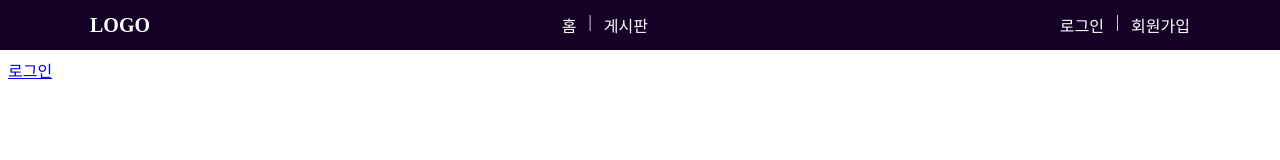
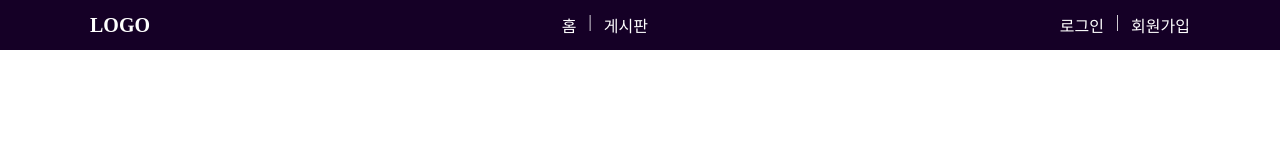
Before and after one commit to madTicket/front, a React (Create React App) app: page /login in a window 1280 px wide. Shown: the top 160 px of the page. Built offline with nearby package versions, Linux system fonts and the light colour scheme.

Commit message:
init commit

```diff
--- a/package.json
+++ b/package.json
@@ -8,6 +8,7 @@
     "@testing-library/jest-dom": "^5.17.0",
     "@testing-library/react": "^13.4.0",
     "@testing-library/user-event": "^13.5.0",
+    "axios": "^1.6.5",
     "jwt-decode": "^4.0.0",
     "node-sass": "^7.0.3",
     "react": "^18.2.0",
--- /dev/null
+++ b/src/GoogleLoginButton.js
@@ -0,0 +1,50 @@
+import React from 'react';
+import axios from 'axios';
+import { GoogleLogin } from "@react-oauth/google";
+import { GoogleOAuthProvider } from "@react-oauth/google";
+import { jwtDecode } from 'jwt-decode';
+
+const GoogleLoginButton = () => {
+    const clientId = '78372213139-32um8dhc4u3f2av15cqtssbgeu91qgvq.apps.googleusercontent.com'; // Replace with your actual Google Client ID
+
+    const onSuccess = async (credentialResponse) => {
+        // Handle successful login
+
+        try {
+            const response = await axios.post(
+                'http://localhost:3001/login',
+                { access_token: credentialResponse.credential },
+                { withCredentials: true }
+            );
+            console.log(response.data);
+            // Handle the response as needed
+        } catch (error) {
+            console.error('Login failed:', error);
+        }
+
+        // await axios.post('http://your-backend-url/login/google', {
+        //     code: credentialResponse.code,
+        // });
+        // console.log(jwtDecode(credentialResponse.credential));
+    };
+
+    const onFailure = (error) => {
+        // Handle login failure
+        console.error(error);
+    };
+
+    return (
+        <>
+            <GoogleOAuthProvider clientId={clientId} >
+                <GoogleLogin
+                    clientId={clientId}
+                    onSuccess={onSuccess}
+                    onFailure={onFailure}
+                    redirectUri="http://localhost:3001/login"
+                />
+            </GoogleOAuthProvider>
+        </ >
+    );
+};
+
+export default GoogleLoginButton;
--- a/src/routes/Login.js
+++ b/src/routes/Login.js
@@ -1,11 +1,37 @@
 /* Home.js */
 import React from 'react';
+import GoogleLoginButton from '../GoogleLoginButton';
 
 const Login = () => {
+    // const navigate = useNavigate();
+
+    // const handleNavigateBack = () => {
+    //     navigate(-1);
+    // };
+
+    // const handleLogin = () => {
+    //     // 구글 로그인 화면으로 이동시키기
+    //     window.location.href = `https://accounts.google.com/o/oauth2/v2/auth?
+    //         client_id=${process.env.REACT_APP_GOOGLE_AUTH_CLIENT_ID}
+    //         &redirect_uri=${process.env.REACT_APP_GOOGLE_AUTH_REDIRECT_URI}
+    //         &response_type=code
+    //         &scope=email profile`;
+    // };
+
     return (
-        <div>
-            <a href='http://192.249.31.112:5000/'>로그인</a>
+        // <div>
+        //     <a href='http://192.249.31.112:5000/'>로그인</a>
+        // </div>
+
+        <div className='GoogleLogin'>
+            <GoogleLoginButton />
         </div>
+        // <SignUpContainer>
+        //     <ArrowIcon src={Arrow} onClick={handleNavigateBack} />
+        //     <Copy>안녕하세요</Copy>
+        //     <Copy>구글 계정이 있나요?</Copy>
+        //     <GBtn src={GoogleBtn} onClick={handleLogin} />
+        // </SignUpContainer>
     );
 };
 
```
Also changed, not shown: src/GoogleButton.js (added, +37 -0 lines), src/LoadingPage.js (added, +55 -0 lines), 1 other file (tests, documents, lock files or other folders).
